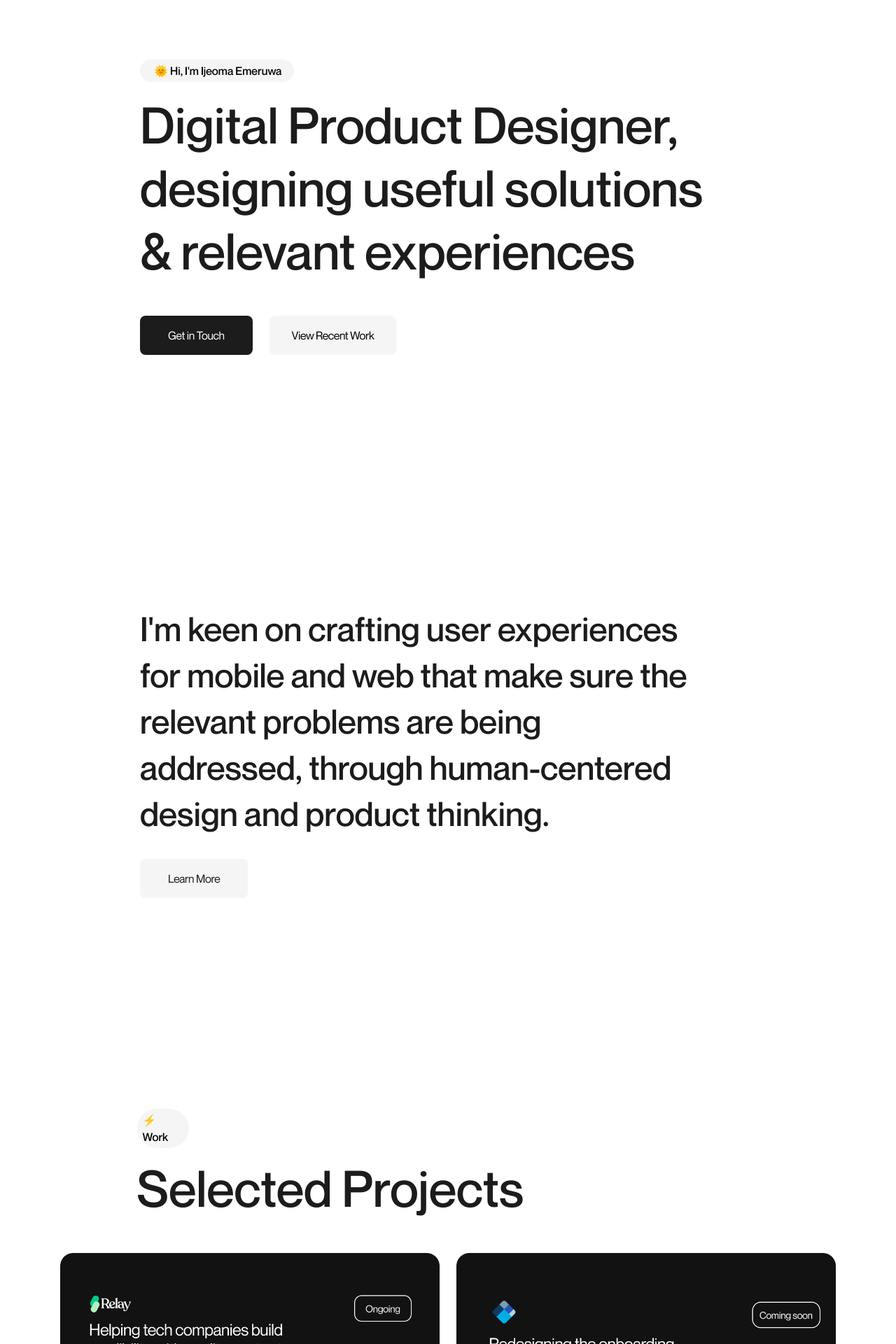
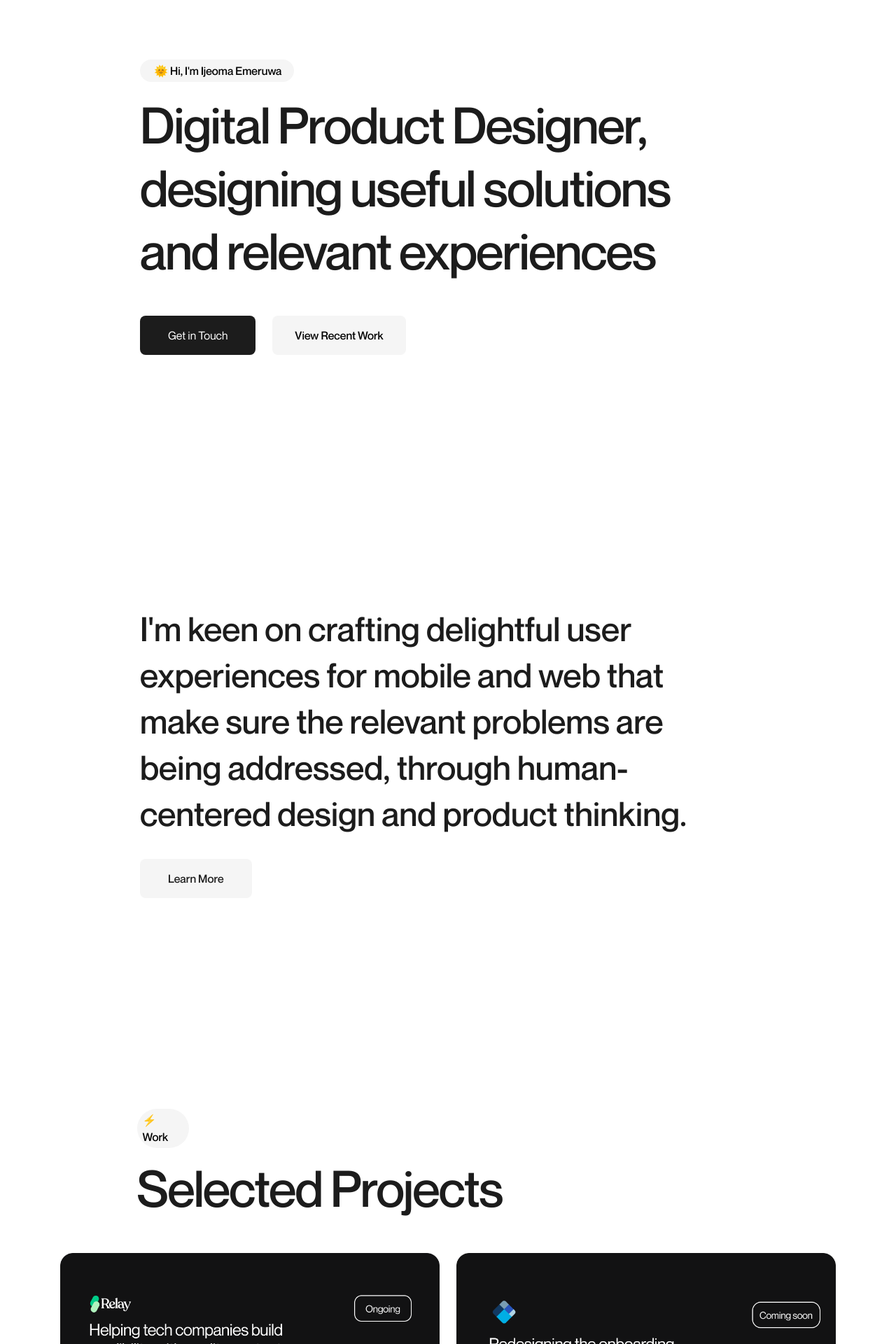
Before and after one commit to ijeomaemeruwa/design-portfolio, a React (Create React App) app: page / in a window 1280 px wide. Shown: the part 200-2120 px from the top of the page at 70% size. Built offline with nearby package versions, Linux system fonts and the light colour scheme.

Commit message:
fix react scroll

```diff
--- a/src/components/ScrollToTop.js
+++ b/src/components/ScrollToTop.js
@@ -22,7 +22,7 @@ const ScrollToTop = () => {
 
     return (
     <>
-    <div className="scroll bg-blue text-white opacity-80 flex items-end" onClick={handleScroll}>
+    <div className="scroll bg-dark text-white opacity-80 flex items-end" onClick={handleScroll}>
      <VscArrowUp className="icon flex m-auto text-center items-center justify-center" />
     </div>
     </>
--- a/src/data/portfolio.js
+++ b/src/data/portfolio.js
@@ -3,15 +3,6 @@ import soon from '../assets/images/coming-soon.svg'
 import relay from '../assets/images/relay.png'
 import blockchain from '../assets/images/blockchain.png'
 
-// {
-//    id: 2,
-//    project: "Draft",
-//    title: "Improving cross-border and P2P payments for freelancers",
-//    tag: "Blockchain",
-//    client: "Demo",
-//    image: dark,
-//    link: "/projects/blockchain"
-// },
 
 
 export const PROJECTS = [
@@ -24,10 +15,13 @@ export const PROJECTS = [
     {
       id: 2,
       project: "Blockchain",
-      image: blockchain
+      image: blockchain,
+      link: "/marble-wallet"
    },
    {
       id: 3,
-      image: soon,
+      project: "Figma",
+      image: soon
+      // link: "figma-blocks"
    },
 ]
--- a/src/pages/Home.js
+++ b/src/pages/Home.js
@@ -12,8 +12,8 @@ const Home = () => {
      <Hero />
      <About />
      <SelectedProjects
-       title="SelectedProjects"
-       id="selectedprojects"
+       title="Selected Projects"
+       id="projects"
      />
      <Footer />
     </>
--- /dev/null
+++ b/src/projects/Bridgecard.js
@@ -0,0 +1,13 @@
+import React from 'react'
+
+const Bridgecard = () => {
+    return (
+        <div>
+
+        </div>
+    )
+}
+
+export default Bridgecard
+
+//Home and Next Project
--- /dev/null
+++ b/src/projects/Figma.js
@@ -0,0 +1,13 @@
+import React from 'react'
+
+const Figma = () => {
+    return (
+        <div>
+
+        </div>
+    )
+}
+
+export default Figma
+
+//Home
--- a/src/projects/RedesignNFT.js
+++ b/src/projects/Marble.js
@@ -1,6 +1,6 @@
 import React from 'react'
 
-const RedesignNFT = () => {
+const Marble = () => {
     return (
         <div>
 
@@ -8,4 +8,6 @@ const RedesignNFT = () => {
     )
 }
 
-export default RedesignNFT
+export default Marble
+
+//Home and Next Project
--- a/src/sections/About.js
+++ b/src/sections/About.js
@@ -12,14 +12,14 @@ return (
 <div className="md:h-screen mx-auto flex flex-col justify-center w-full md:w-9/12 mt-11 md:mt-0 mb-11 md:mb-0">
    <div className="md:pb-2 pt-10 md:pt-0">
      <h4 className="mt-11 md:mt-0 text-dark text-xl sm:text-3xl md:text-5xl font-neue font-medium leading-normal sm:leading-snug md:leading-snug md:w-11/12">
-       I'm keen on crafting user experiences for mobile and web that make sure the relevant problems
+       I'm keen on crafting delightful user experiences for mobile and web that make sure the relevant problems
        are being addressed, through human-centered design and product thinking.
      </h4>
     </div>
 
     <div className="mt-8 md:mt-6 md:mb-11">
     <Link to="/about-me">
-      <button className="bg-gray text-dark md:text-base text-sm py-3 px-7 md:py-4 md:px-10 font-neue font-regular rounded-lg tracking-tight hover:opacity-80 animation">
+      <button className="bg-gray text-dark md:text-base text-sm py-3 px-7 md:py-4 md:px-10 font-neue font-medium rounded-lg hover:opacity-80 animation">
         Learn More
       </button>
     </Link>
--- a/src/sections/Footer.js
+++ b/src/sections/Footer.js
@@ -15,7 +15,7 @@ const Footer = () => {
           </h6>
           <a href="mailto:helloijeoma@gmail.com"
              target="_blank"  rel="noopener noreferrer">
-            <button className="bg-dark text-white md:text-base text-sm py-3 px-6 md:py-4 md:px-8 font-neue rounded-lg tracking-tight">
+            <button className="bg-dark text-white md:text-base text-sm py-3 px-6 md:py-4 md:px-8 font-neue rounded-lg">
              Send a message
             </button>
           </a>
--- a/src/sections/Hero.js
+++ b/src/sections/Hero.js
@@ -1,8 +1,8 @@
 import React from 'react'
 import "animate.css"
 import { Link } from "react-scroll";
+
 // import SelectedProjects from './SelectedProjects';
-
 
 // import welcome from '../assets/images/cole-welcome.png'
 
@@ -16,6 +16,7 @@ import { Link } from "react-scroll";
 
 //   <div className="md:flex md:justify-center md:items-center w-11/12 md:w-10/12 mx-auto">
 
+
 const Hero = () => {
     return (
     <section className="bg-white h-full">
@@ -28,8 +29,8 @@ const Hero = () => {
          <div className="font-neue font-medium bg-gray py-1 pl-3 md:pl-5 w-6/12 sm:w-3/12 md:w-3/12 rounded-full md:mb-4">
            <p className="md:text-base text-xs">&#127774; Hi, I'm Ijeoma Emeruwa</p>
          </div>
-         <h2 className="mt-4 md:mt-0 text-dark text-3xl sm:text-5xl md:text-7xl font-neue font-medium leading-normal sm:leading-tight md:leading-tight md:w-11/12">
-           Digital Product Designer, designing useful solutions & relevant experiences
+         <h2 className="mt-4 md:mt-0 text-dark text-3xl sm:text-5xl md:text-7xl font-neue font-medium leading-normal sm:leading-tight md:leading-tight md:tracking-tight md:w-11/12">
+          Digital Product Designer, designing useful solutions and relevant experiences
          </h2>
        </div>
 
@@ -37,23 +38,25 @@ const Hero = () => {
         <div className="flex items-center mt-6 md:mt-6 w-full">
         <a href="mailto:helloijeoma@gmail.com"
            target="_blank"  rel="noopener noreferrer">
-            <button className="bg-dark text-white md:text-base text-sm py-3 px-7 md:py-4 md:px-10 font-neue font-regular rounded-lg tracking-tight hover:opacity-80 animation">
+            <button className="bg-dark text-white md:text-base text-sm py-3 px-7 md:py-4 md:px-10 font-neue font-regular rounded-lg hover:opacity-80 animation">
              Get in Touch
             </button>
         </a>
 
 
-       <Link
+
+      <Link
         activeClass="active"
-        to="selectedprojects"
+        to="projects"
         spy={true}
         smooth={true}
-        offset={-70}
-        duration={500}>
-       <button className="md:ml-6 ml-2 text-sm py-3 px-7 md:py-4 md:px-8 md:text-base font-neue font-regular rounded-lg tracking-tight bg-gray hover:text-blue animation">
-          View Recent Work
-        </button>
-       </Link>
+        offset={50}
+        duration={500}
+        className="md:ml-6 ml-2 text-sm py-3 px-7 md:py-4 md:px-8 md:text-base font-neue font-medium rounded-lg bg-gray hover:text-blue animation cursor-pointer"
+          >
+        View Recent Work
+      </Link>
+
     </div>
     </div>
     </div>
--- a/src/sections/SelectedProjects.js
+++ b/src/sections/SelectedProjects.js
@@ -27,10 +27,10 @@ import ui from '../assets/images/Frame 11.jpg'
 //     </div> */}
 
 
+
 const SelectedProjects = () => {
-
     return (
-    <section>
+    <section id="projects">
     <div>
 
     <div className="md:flex md:justify-center md:items-center w-11/12 md:w-10/12 mx-auto">
@@ -39,7 +39,7 @@ const SelectedProjects = () => {
       <div className="font-neue font-medium bg-gray py-1 px-3 sm:pl-7 md:px-2 w-3/12 sm:w-2/12 md:w-1/12 rounded-full mb-3 md:mt-11">
         <p className="text-sm md:text-base">&#9889; Work</p>
       </div>
-     <h2 className="text-dark text-3xl md:text-7xl font-neue font-medium md:leading-tight md:w-9/12 animate__animated animate__fadeInUp animate__fast">
+     <h2 className="text-dark text-3xl md:text-7xl font-neue font-medium md:leading-tight md:tracking-tight md:w-9/12 animate__animated animate__fadeInUp animate__fast">
      Selected Projects
      </h2>
    </div>
```
